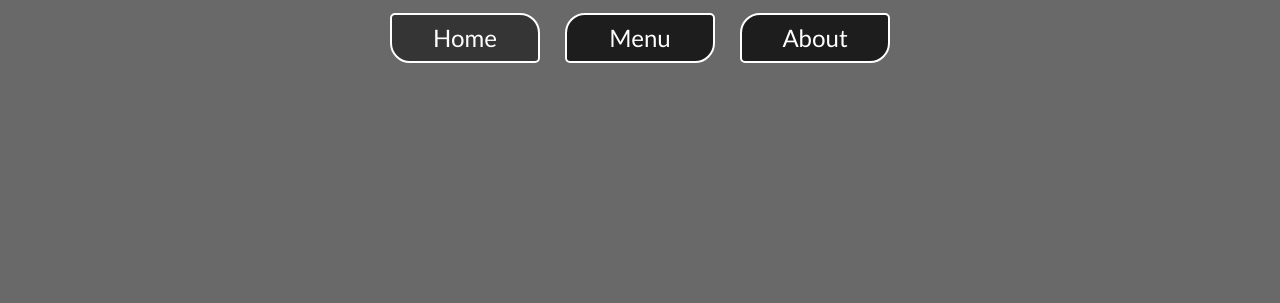
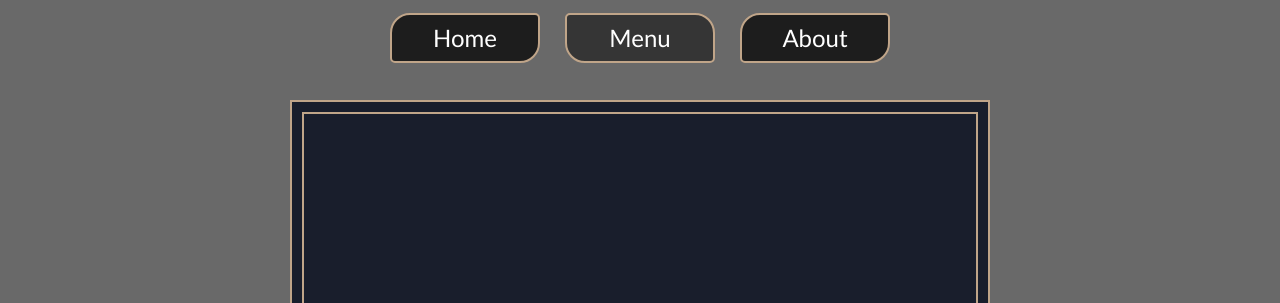
Before and after one commit to xswitch/odin_js_restaurant, a website built with webpack: page src/index.html in a window 1280 px wide. Shown: the top 303 px of the page. Built offline with nearby package versions, Linux system fonts and the light colour scheme; files whose address does not match are found by name.

Commit message:
Refactored some functions to allow for creating pages with just invoking one function Added some elements to the menu page Did some styling Fixed an error if page was already empty when creating new page

```diff
--- a/src/index.js
+++ b/src/index.js
@@ -16,24 +16,23 @@ import './style.css';
     // Sets event listeners for all the buttons
     Object.entries(buttons).forEach(([buttonName, buttonElement]) => {
         buttonElement.addEventListener('click', ev => {
-            clickNavButton(buttonName, buttonElement)
+            if (activePage == buttonName) return;
+            changePage(buttonName)
         })
     })
 
-    // Toggles class change and active page change
-    function clickNavButton(buttonName, buttonElement) {
-        if (activePage == buttonName) return;
-        activePage = buttonName;
-        buttonElement.classList.toggle('active')
+    // Changes nav buttons class based on active page
+    function toggleNavClass() {
         for (const name in buttons) {
-            if (name != buttonName) buttons[name].classList.remove('active')
+            (name != activePage) ? buttons[name].classList.remove('active') : buttons[name].classList.add('active')
         }
-        changePage(activePage)
     }
 
     // Changes page based on property name in buttons object
     function changePage(page) {
-        document.querySelector('#content').lastChild.remove()
+        activePage = page;
+        const contentContainer = document.querySelector('#content')
+        if (contentContainer.lastChild) contentContainer.lastChild.remove()
         switch (page) {
             case 'home':
                 createHome();
@@ -47,7 +46,7 @@ import './style.css';
             default:
                 break;
         }
+        toggleNavClass()
     }
-
-    createHome()
+    changePage('menu')
 })()
--- a/src/pages/menu.js
+++ b/src/pages/menu.js
@@ -7,6 +7,14 @@ function createMenu() {
         mainContainer: new El('div', {
             classes: 'mainContainer menuContainer',
             parent: '#content'
+        }),
+        menuContainer: new El('div', {
+            classes: 'menu',
+            parent: '.menuContainer'
+        }),
+        menuWrapper: new El('div', {
+            classes: 'menuWrapper',
+            parent: '.menu'
         })
     }
 }
--- a/src/style.css
+++ b/src/style.css
@@ -33,14 +33,14 @@ nav>button,
     font-size: 1.5rem;
     color: white;
     background-color: rgba(10, 10, 10, 0.8);
-    border: 2px solid white;
+    border: 2px solid rgb(192, 165, 137);;
     border-radius: 20px 5px 20px 5px;
     transition: all 0.2s;
 }
 
 nav>button:hover:not(.active),
 .homeButton:hover {
-    box-shadow: 0px 0px 10px 2px white;
+    box-shadow: 0px 0px 10px 2px rgb(192, 165, 137);
     cursor: pointer;
 }
 
@@ -52,6 +52,8 @@ nav>button.active {
 #content {
     background-origin: border-box;
 }
+
+/* HOME PAGE */
 
 .mainContainer {
     height: 100%;
@@ -91,7 +93,7 @@ nav>button.active {
     font-size: 2rem;
     background-color: rgba(40, 40, 40, 0.8);
     border-style: double;
-    border: 5px double dimgray
+    border: 5px double rgb(192, 165, 137);
 }
 
 .homeButton:hover {
@@ -114,8 +116,35 @@ nav>button.active {
     font-size: 7rem;
 }
 
+/* END */
+
+/* MENU PAGE */
+
 .menuContainer {
+    display: flex;
+    align-items: center;
+    justify-content: center;
+    padding: 25px;
 }
+
+.menu {
+    height: 100%;
+    width: 700px;
+    background-color: rgb(25, 30, 44);
+    border: 2px solid rgb(192, 165, 137);
+    padding: 10px;
+}
+
+.menuWrapper {
+    border: 2px solid rgb(192, 165, 137);
+    height: 100%;
+}
+
+/* END */
+
+/* ABOUT PAGE */
 
 .aboutContainer {
 }
+
+/* END */
```
